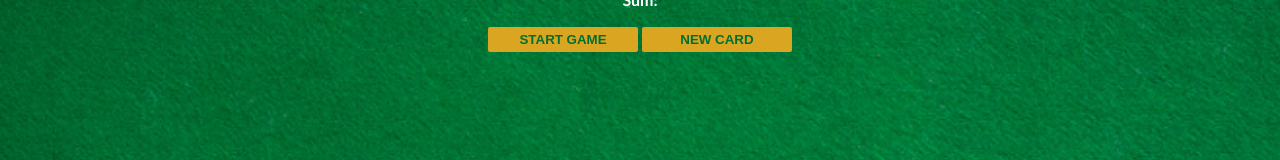
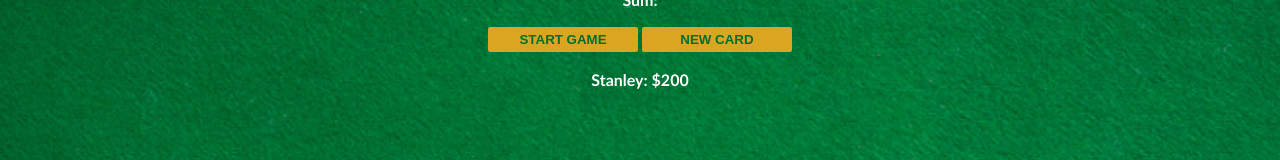
Before and after one commit to ZenithSzN-SC/BlackJack-Game, a plain HTML site: page index.html in a window 1280 px wide. Shown: the part 148-308 px from the top of the page. Drawn offline with Linux system fonts and the light colour scheme.

Commit message:
Here is the final rendition of this blackjack game

```diff
--- a/index.html
+++ b/index.html
@@ -9,6 +9,7 @@
         <p id="sum-el">Sum:</p>
         <button onclick="startGame()">START GAME</button>
         <button onclick="newCard()">NEW CARD</button>
+        <p id="player-el"></p>
         <script src="index.js"></script>
     </body>
 </html>
--- a/index.js
+++ b/index.js
@@ -1,3 +1,10 @@
+let player = {
+    name: "Stanley",
+    chips: 200,
+
+}
+
+
 let cards = []
 let sum = 0
 let hasBlackJack = false
@@ -6,6 +13,9 @@ let message = ""
 let messageEl = document.getElementById("message-el")
 let sumEl = document.getElementById("sum-el")
 let cardsEl = document.getElementById("cards-el")
+let playerEl = document.getElementById("player-el")
+
+playerEl.textContent = player.name + ": $" + player.chips
 
 function getRandomCard() {
     let randomNumber = Math.floor( Math.random()*13 ) + 1
```
